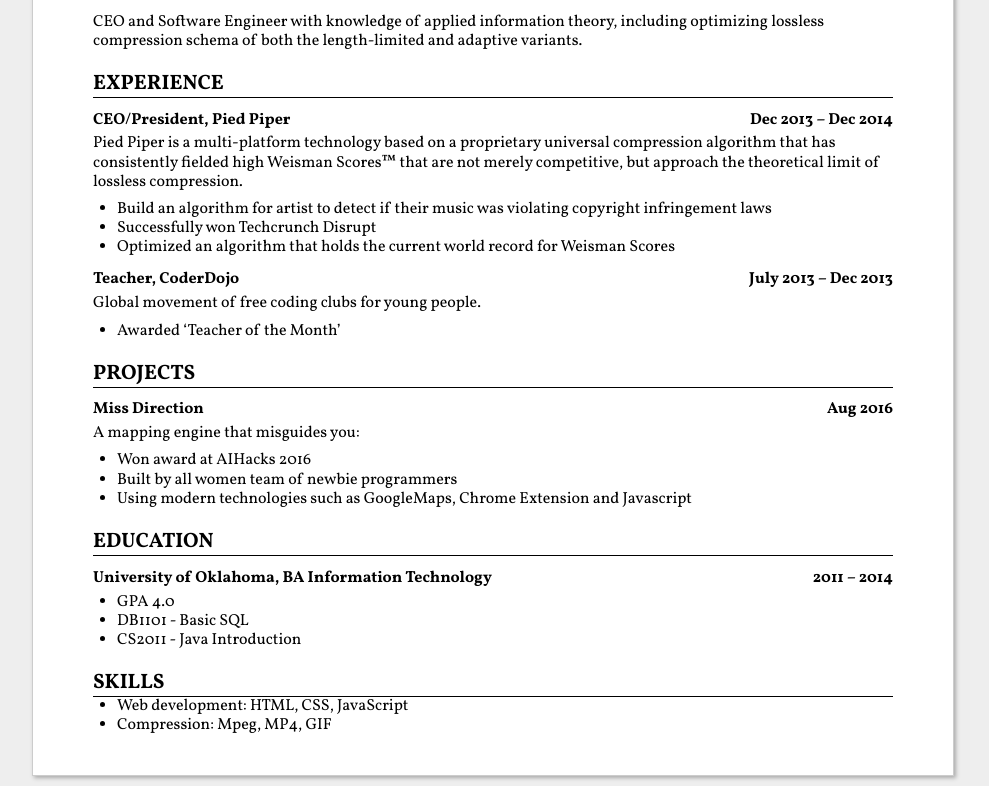
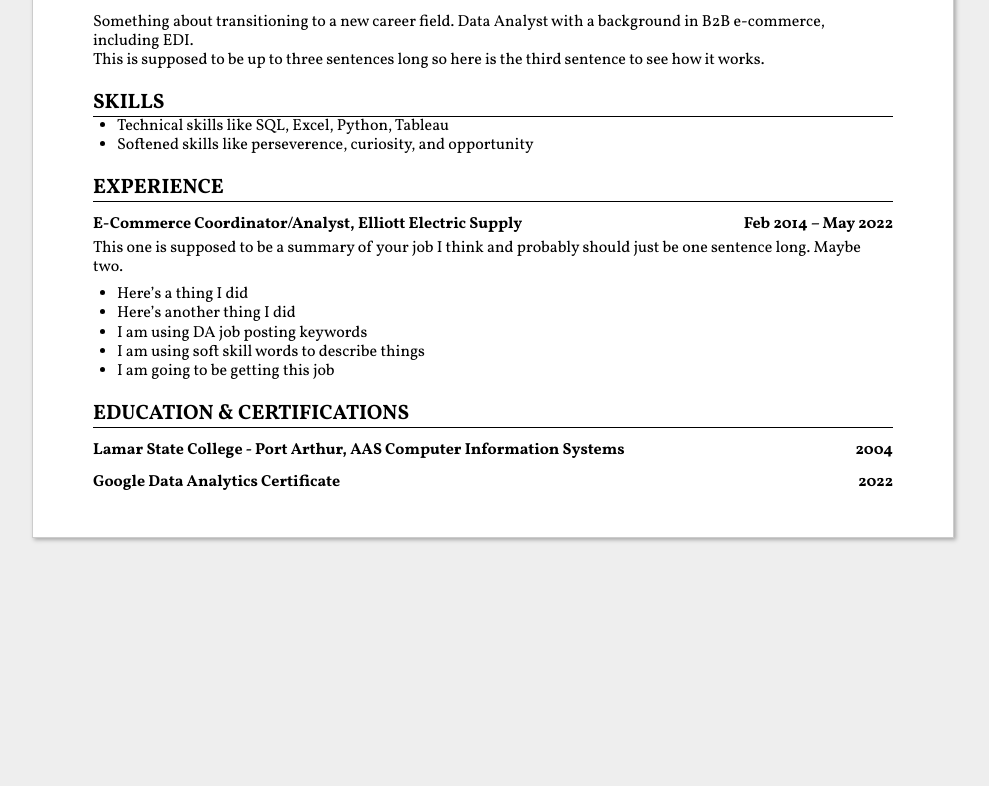
Before and after one commit to davidRortego/web-resume, a plain HTML site: page resume.html in a window 1280 px wide. Shown: the part 142-928 px from the top of the page, without its empty margins (147-1136 px from the left). After the commit the page ends 800 px from the top, so only its background shows below. Drawn offline with Linux system fonts and the light colour scheme.

Commit message:
first draft

```diff
--- a/resume.html
+++ b/resume.html
@@ -132,52 +132,32 @@ line. It is intended to be used for contact details -->
 <ul>
 <li><a href="&#109;&#97;&#105;&#108;&#116;&#111;&#58;&#100;&#97;&#118;&#105;&#100;&#111;&#114;&#116;&#101;&#103;&#111;&#64;&#103;&#109;&#97;&#105;&#108;&#46;&#99;&#111;&#109;">&#100;&#97;&#118;&#105;&#100;&#111;&#114;&#116;&#101;&#103;&#111;&#64;&#103;&#109;&#97;&#105;&#108;&#46;&#99;&#111;&#109;</a></li>
 <li>(936) 201-0456</li>
-<li><a href="https://davidrortego.github.io/">davidrortego.github.io</a></li>
+<li><a href="https://davidrortego.github.io/">davidRortego.github.io</a></li>
 <li>Nacogdoches, TX</li>
 </ul>
 <!-- The paragraph after the h1 and ul and before the first h2 is optional. It
 is intended to be used for a short summary. -->
-<p>CEO and Software Engineer with knowledge of applied information theory,
-including optimizing lossless compression schema of both the length-limited and
-adaptive variants.</p>
+<p>Something about transitioning to a new career field.  Data Analyst with a background in B2B e-commerce, including EDI.<br />
+This is supposed to be up to three sentences long so here is the third sentence to see how it works.</p>
+<h2>Skills</h2>
+<ul>
+<li>Technical skills like SQL, Excel, Python, Tableau</li>
+<li>Softened skills like perseverence, curiosity, and opportunity</li>
+</ul>
 <h2>Experience</h2>
 <!-- You have to wrap the "left" and "right" half of these headings in spans by
 hand -->
-<h3><span>CEO/President, Pied Piper</span> <span>Dec 2013 &ndash; Dec 2014</span></h3>
-<p>Pied Piper is a multi-platform technology based on a proprietary universal
-compression algorithm that has consistently fielded high Weisman Scores™ that
-are not merely competitive, but approach the theoretical limit of lossless
-compression.</p>
+<h3><span>E-Commerce Coordinator/Analyst, Elliott Electric Supply</span> <span>Feb 2014 &ndash; May 2022</span></h3>
+<p>This one is supposed to be a summary of your job I think and probably should just be one sentence long.  Maybe two.</p>
 <ul>
-<li>Build an algorithm for artist to detect if their music was violating
-   copyright infringement laws</li>
-<li>Successfully won Techcrunch Disrupt</li>
-<li>Optimized an algorithm that holds the current world record for Weisman Scores</li>
+<li>Here&rsquo;s a thing I did</li>
+<li>Here&rsquo;s another thing I did</li>
+<li>I am using DA job posting keywords</li>
+<li>I am using soft skill words to describe things</li>
+<li>I am going to be getting this job</li>
 </ul>
-<h3><span>Teacher, CoderDojo</span> <span>July 2013 &ndash; Dec 2013</span></h3>
-<p>Global movement of free coding clubs for young people.</p>
-<ul>
-<li>Awarded &lsquo;Teacher of the Month&rsquo;</li>
-</ul>
-<h2>Projects</h2>
-<h3><span>Miss Direction</span> <span>Aug 2016</span></h3>
-<p>A mapping engine that misguides you:</p>
-<ul>
-<li>Won award at AIHacks 2016</li>
-<li>Built by all women team of newbie programmers</li>
-<li>Using modern technologies such as GoogleMaps, Chrome Extension and Javascript</li>
-</ul>
-<h2>Education</h2>
-<h3><span>University of Oklahoma, BA Information Technology</span> <span>2011 &ndash; 2014</span></h3>
-<ul>
-<li>GPA 4.0</li>
-<li>DB1101 - Basic SQL</li>
-<li>CS2011 - Java Introduction</li>
-</ul>
-<h2>Skills</h2>
-<ul>
-<li>Web development: HTML, CSS, JavaScript</li>
-<li>Compression: Mpeg, MP4, GIF</li>
-</ul></div>
+<h2>Education &amp; Certifications</h2>
+<h3><span>Lamar State College - Port Arthur, AAS Computer Information Systems</span> <span>2004</span></h3>
+<h3><span>Google Data Analytics Certificate</span> <span>2022</span></h3></div>
 </body>
 </html>
```
Also changed, not shown: 2 other files.
